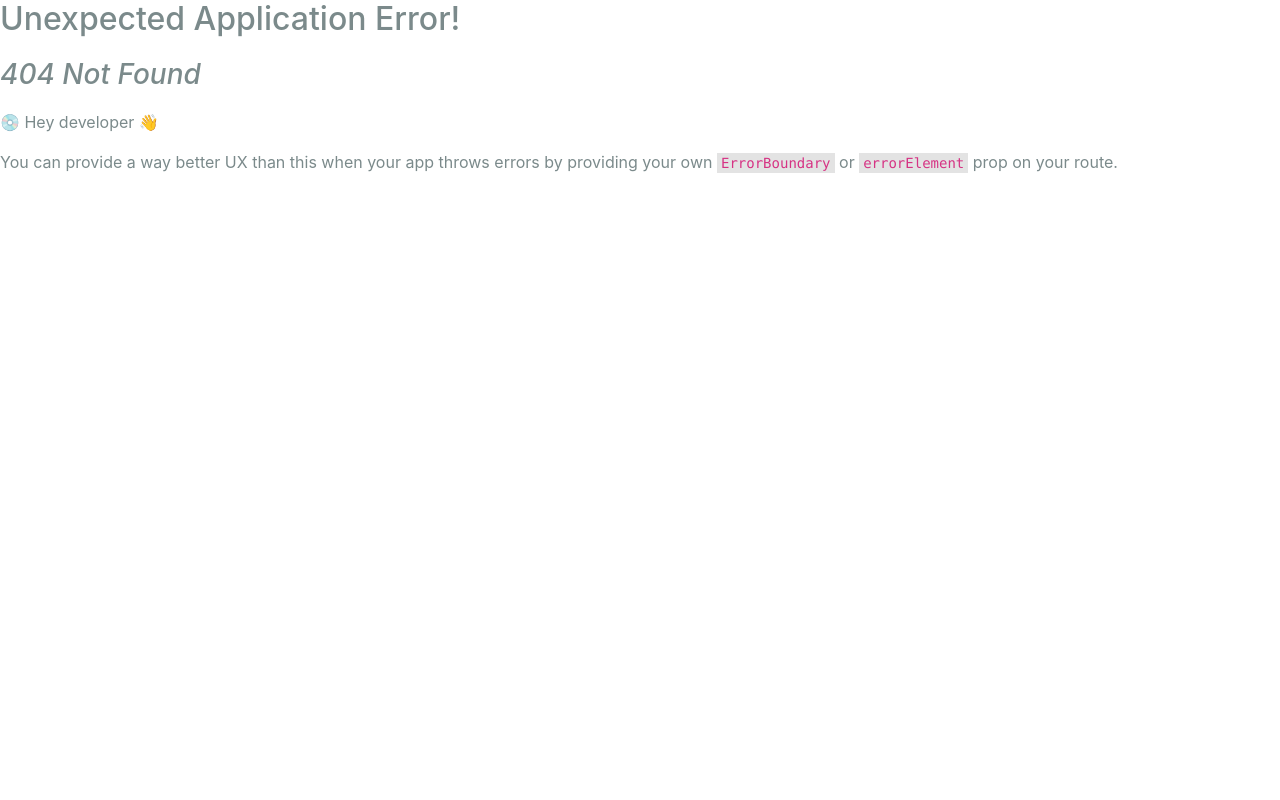
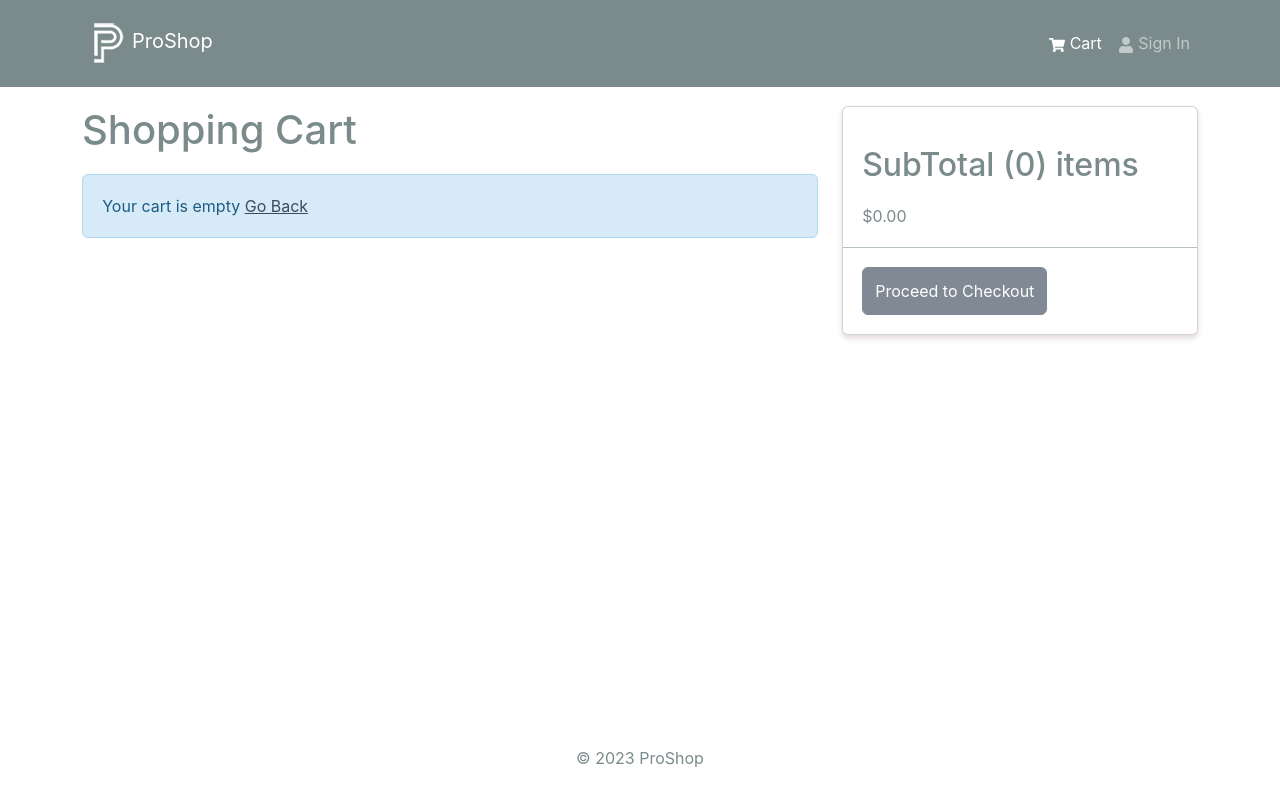
Before and after one commit to SallahTech/proshop-main, a React (Create React App) app in the folder frontend/: page /cart in a window 1280 px wide. Before the commit this address had no page. Built offline with nearby package versions, Linux system fonts and the light colour scheme.

Commit message:
added the add to cart functionality

```diff
--- a/frontend/src/components/Header.jsx
+++ b/frontend/src/components/Header.jsx
@@ -1,9 +1,12 @@
-import { Navbar, Nav, Container } from "react-bootstrap";
+import { Navbar, Nav, Container, Badge } from "react-bootstrap";
 import { FaShoppingCart, FaUser } from "react-icons/fa";
 import { LinkContainer } from "react-router-bootstrap";
 import logo from "../assets/logo.png";
+import { useSelector } from "react-redux";
 
 const Header = () => {
+  const { cartItems } = useSelector((state) => state.cart);
+
   return (
     <header>
       <Navbar bg="dark" variant="dark" expand="md" collapseOnSelect>
@@ -20,6 +23,11 @@ const Header = () => {
               <LinkContainer to="/cart">
                 <Nav.Link>
                   <FaShoppingCart /> Cart
+                  {cartItems.length > 0 && (
+                    <Badge pill bg="success" style={{ marginLeft: "5px" }}>
+                      {cartItems.reduce((acc, item) => acc + item.qty, 0)}
+                    </Badge>
+                  )}
                 </Nav.Link>
               </LinkContainer>
               <LinkContainer to="/login">
--- a/frontend/src/index.js
+++ b/frontend/src/index.js
@@ -15,12 +15,14 @@ import App from "./App";
 import reportWebVitals from "./reportWebVitals";
 import HomeScreen from "./screens/HomeScreen";
 import ProductScreen from "./screens/ProductScreen";
+import CartScreen from "./screens/CartScreen";
 
 const router = createBrowserRouter(
   createRoutesFromElements(
     <Route path="/" element={<App />}>
       <Route index={true} path="/" element={<HomeScreen />} />
       <Route path="/product/:id" element={<ProductScreen />} />
+      <Route path="/cart" element={<CartScreen />} />
     </Route>
   )
 );
--- /dev/null
+++ b/frontend/src/screens/CartScreen.js
@@ -0,0 +1,112 @@
+import React from "react";
+import { Link, useNavigate } from "react-router-dom";
+import {
+  Row,
+  Col,
+  ListGroup,
+  Image,
+  Form,
+  Button,
+  Card,
+} from "react-bootstrap";
+import { FaTrash } from "react-icons/fa";
+import Message from "../components/Message";
+import { useDispatch, useSelector } from "react-redux";
+import { addToCart, removeFromCart } from "../slices/cartSlice";
+
+const CartScreen = () => {
+  const navigate = useNavigate();
+  const dispatch = useDispatch();
+
+  const { cartItems } = useSelector((state) => state.cart);
+
+  const addToCartHandler = async (item, qty) => {
+    dispatch(addToCart({ ...item, qty }));
+  };
+
+  const removeFromCartHandler = (id) => {
+    dispatch(removeFromCart(id));
+  };
+
+  const checkoutHandler = () => {
+    navigate("/login?redirect=shipping");
+  };
+
+  return (
+    <Row>
+      <Col md={8}>
+        <h1 style={{ marginBottom: "20px" }}>Shopping Cart</h1>
+        {cartItems.length === 0 ? (
+          <Message variant="info">
+            Your cart is empty <Link to="/">Go Back</Link>
+          </Message>
+        ) : (
+          <ListGroup variant="flush">
+            {cartItems.map((item) => (
+              <ListGroup.Item key={item._id}>
+                <Row>
+                  <Col md={2}>
+                    <Image src={item.image} alt={item.name} fluid rounded />
+                  </Col>
+                  <Col md={3}>
+                    <Link to={`/product/${item._id}`}>{item.name}</Link>
+                  </Col>
+                  <Col md={2}>${item.price}</Col>
+                  <Col md={2}>
+                    <Form.Control
+                      as="select"
+                      value={item.qty}
+                      onChange={(e) =>
+                        addToCartHandler(item, Number(e.target.value))
+                      }
+                    >
+                      {[...Array(item.countInStock).keys()].map((x) => (
+                        <option key={x + 1}>{x + 1}</option>
+                      ))}
+                    </Form.Control>
+                  </Col>
+                  <Col md={2}>
+                    <Button
+                      variant="light"
+                      onClick={() => removeFromCartHandler(item._id)}
+                    >
+                      <FaTrash />
+                    </Button>
+                  </Col>
+                </Row>
+              </ListGroup.Item>
+            ))}
+          </ListGroup>
+        )}
+      </Col>
+      <Col md={4}>
+        <Card>
+          <ListGroup variant="flush" style={{ marginTop: "20px" }}>
+            <ListGroup.Item>
+              <h2>
+                SubTotal ({cartItems.reduce((acc, item) => acc + item.qty, 0)})
+                items
+              </h2>
+              $
+              {cartItems
+                .reduce((acc, item) => acc + item.qty * item.price, 0)
+                .toFixed(2)}
+            </ListGroup.Item>
+            <ListGroup.Item>
+              <Button
+                type="button"
+                className="btn-block"
+                disabled={cartItems.length === 0}
+                onClick={checkoutHandler}
+              >
+                Proceed to Checkout
+              </Button>
+            </ListGroup.Item>
+          </ListGroup>
+        </Card>
+      </Col>
+    </Row>
+  );
+};
+
+export default CartScreen;
--- a/frontend/src/screens/ProductScreen.jsx
+++ b/frontend/src/screens/ProductScreen.jsx
@@ -1,18 +1,38 @@
-import React from "react";
-import { Button, Card, Col, Image, ListGroup, Row } from "react-bootstrap";
-import { Link, useParams } from "react-router-dom";
+import React, { useState } from "react";
+import { useDispatch } from "react-redux";
+import {
+  Button,
+  Card,
+  Col,
+  Form,
+  Image,
+  ListGroup,
+  Row,
+} from "react-bootstrap";
+import { Link, useParams, useNavigate } from "react-router-dom";
 import Rating from "../components/Rating";
 import { useGetProductDetailsQuery } from "../slices/productsApiSlice";
 import Loader from "../components/Loader";
 import Message from "../components/Message";
+import { addToCart } from "../slices/cartSlice";
 
 const ProductScreen = () => {
   const { id: productId } = useParams();
+  const dispatch = useDispatch();
+  const navigate = useNavigate();
+
+  const [qty, setQty] = useState(1);
+
   const {
     data: product,
     isLoading,
     error,
   } = useGetProductDetailsQuery(productId);
+
+  const addToCartHandler = () => {
+    dispatch(addToCart({ ...product, qty }));
+    navigate("/cart");
+  };
 
   return (
     <>
@@ -69,13 +89,34 @@ const ProductScreen = () => {
                       </Col>
                     </Row>
                   </ListGroup.Item>
-                </ListGroup>
-                <ListGroup variant="flush">
+                  {product.countInStock > 0 && (
+                    <ListGroup.Item>
+                      <Row>
+                        <Col>Qty</Col>
+                        <Col>
+                          <Form.Control
+                            as="select"
+                            value={qty}
+                            onChange={(e) => setQty(Number(e.target.value))}
+                          >
+                            {[...Array(product.countInStock).keys()].map(
+                              (x) => (
+                                <option key={x + 1} value={x + 1}>
+                                  {x + 1}
+                                </option>
+                              )
+                            )}
+                          </Form.Control>
+                        </Col>
+                      </Row>
+                    </ListGroup.Item>
+                  )}
                   <ListGroup.Item>
                     <Button
                       className="btn-block"
                       type="button"
                       disabled={product.countInStock === 0}
+                      onClick={addToCartHandler}
                     >
                       Add to Cart
                     </Button>
--- /dev/null
+++ b/frontend/src/slices/cartSlice.js
@@ -0,0 +1,39 @@
+import { createSlice } from "@reduxjs/toolkit";
+import { updateCart } from "../utils/cartUtils";
+
+const initialState = localStorage.getItem("cart")
+  ? JSON.parse(localStorage.getItem("cart"))
+  : { cartItems: [] };
+
+const cartSlice = createSlice({
+  name: "cart",
+  initialState,
+  reducers: {
+    addToCart: (state, action) => {
+      const item = action.payload;
+      const existItem = state.cartItems.find((x) => x._id === item._id);
+
+      if (existItem) {
+        state.cartItems = state.cartItems.map((x) =>
+          x._id === existItem._id ? item : x
+        );
+      } else {
+        state.cartItems = [...state.cartItems, item];
+      }
+
+      return updateCart(state);
+    },
+
+    removeFromCart: (state, action) => {
+      state.cartItems = state.cartItems.filter(
+        (item) => item._id !== action.payload
+      );
+
+      return updateCart(state);
+    },
+  },
+});
+
+export const { addToCart, removeFromCart } = cartSlice.actions;
+
+export default cartSlice.reducer;
--- a/frontend/src/store.js
+++ b/frontend/src/store.js
@@ -1,9 +1,11 @@
 import { configureStore } from "@reduxjs/toolkit";
 import { apiSlice } from "./slices/apiSlice";
+import cartSliceReducer from "./slices/cartSlice";
 
 const store = configureStore({
   reducer: {
     [apiSlice.reducerPath]: apiSlice.reducer,
+    cart: cartSliceReducer,
   },
   middleware: (getDefaultMiddleware) =>
     getDefaultMiddleware().concat(apiSlice.middleware),
--- /dev/null
+++ b/frontend/src/utils/cartUtils.js
@@ -0,0 +1,25 @@
+export const addDecimals = (num) => (Math.round(num * 100) / 100).toFixed;
+
+export const updateCart = (state) => {
+  // calculate items price
+  state.itemsPrice = addDecimals(
+    state.cartItems.reduce((acc, item) => acc + item.price * item.qty, 0)
+  );
+
+  // calculate shipping price (If order is over $100 then free, else $10 shipping)
+  state.shippingPrice = addDecimals(state.itemsPrice > 100 ? 0 : 10);
+
+  // calculate tax price (15% tax)
+  state.taxPrice = addDecimals(Number((0.15 * state.itemsPrice).toFixed(2)));
+
+  // calculate total price
+  state.totalPrice = (
+    Number(state.itemsPrice) +
+    Number(state.shippingPrice) +
+    Number(state.taxPrice)
+  ).toFixed(2);
+
+  localStorage.setItem("cart", JSON.stringify(state));
+
+  return state;
+};
```
